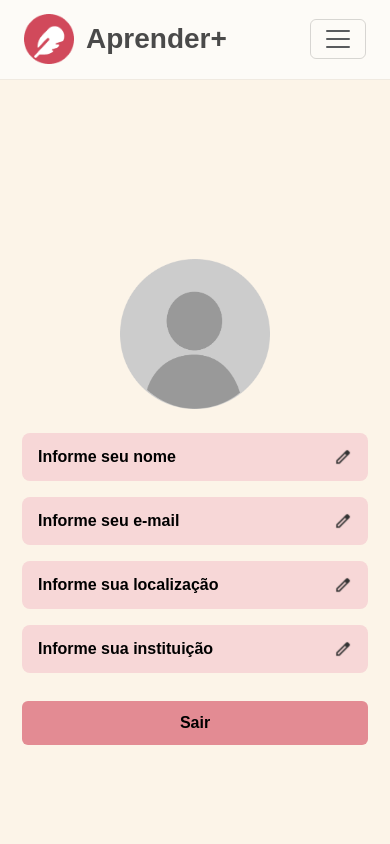
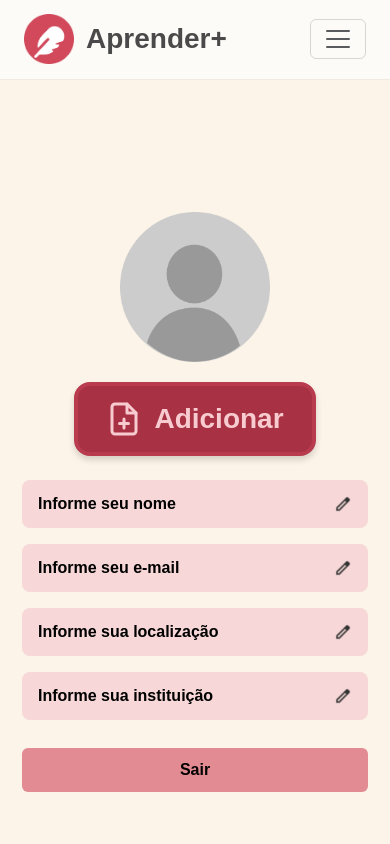
Before and after one commit to Aprender-Hackathon/Trabalho_Hackathon-Novo-, a Vue app: page /usuario-professor in a window 390 px wide. Shown: the top 844 px of the page. Built offline with nearby package versions, Linux system fonts and the light colour scheme.

Commit message:
minha parte quase feita

```diff
--- a/src/components/AbaComentarios.vue
+++ b/src/components/AbaComentarios.vue
@@ -1,8 +1,18 @@
 <script setup>
-import { ref } from 'vue'
+import { ref, onMounted } from 'vue'
 
-const usuarioAtual = ref('Maria')
+const usuarioAtual = ref('Visitante')
 const comentariosAbertos = ref(true)
+
+onMounted(() => {
+  const dadosSalvos = localStorage.getItem('userData')
+  if (dadosSalvos) {
+    const usuario = JSON.parse(dadosSalvos)
+    if (usuario.name) {
+      usuarioAtual.value = usuario.name
+    }
+  }
+})
 
 const comentarios = ref([
   { id: 1, autor: 'Maria', texto: 'Gostei muito dessa atividade!' },
--- a/src/components/BotaoAdicionar.vue
+++ b/src/components/BotaoAdicionar.vue
@@ -1,5 +1,5 @@
 <template>
-  <router-link to="/formulario" class="btn-adicionar">
+  <router-link to="/historico-pag" class="btn-adicionar">
     <svg
       class="icon"
       viewBox="0 0 24 24"
--- a/src/components/TheHeader.vue
+++ b/src/components/TheHeader.vue
@@ -83,7 +83,19 @@ const router = useRouter()
 const route = useRoute()
 
 const salvo = () => router.push('/salvos')
-const perfil = () => router.push('/usuario-pag')
+const perfil = () => {
+  const savedData = localStorage.getItem('userData')
+
+  if (savedData) {
+    const user = JSON.parse(savedData)
+
+    if (user.role === 'professor') {
+      router.push('/usuario-professor')
+      return
+    }
+  }
+  router.push('/usuario-pag')
+}
 
 const isLoggedIn = ref(false)
 
--- a/src/router/index.js
+++ b/src/router/index.js
@@ -86,6 +86,11 @@ const router = createRouter({
       name: 'escolheCadastro',
       component: () => import('../views/PaginaescolhecadastroView.vue')
     },
+     {
+      path: '/historico-pag',
+      name: 'historico',
+      component: () => import('../views/HistoricoView.vue')
+    },
     {
       path: '/salvo-pag',
       redirect: '/salvos',
--- a/src/views/CadastroProfessorView.vue
+++ b/src/views/CadastroProfessorView.vue
@@ -44,6 +44,7 @@
                 required
               />
             </div>
+          </div>
 
           <div class="field-group">
             <label>Instituição:</label>
@@ -56,9 +57,6 @@
                 required
               />
             </div>
-
-            </div>
-
           </div>
 
           <div class="field-group">
@@ -82,7 +80,6 @@
         <div class="card-footer">
           <p>Já tem uma conta?</p>
           <RouterLink to="/login-pag" class="login-link">Entre aqui</RouterLink>
-
         </div>
       </div>
     </div>
@@ -97,23 +94,27 @@ const router = useRouter()
 
 const name = ref('')
 const email = ref('')
+const localizacao = ref('')
+const instituicao = ref('')
 const password = ref('')
 
 const handleRegister = () => {
-  // Gera um ID único para o professor
   const userId = Date.now()
 
   const userData = {
     id: userId,
     name: name.value,
-    email: email.value
+    email: email.value,
+    localizacao: localizacao.value,
+    instituicao: instituicao.value,
+    role: 'professor'
   }
 
   localStorage.setItem('userData', JSON.stringify(userData))
   localStorage.setItem('isLoggedIn', 'true')
 
   window.dispatchEvent(new Event('auth-change'))
-  router.push('/')
+  router.push('/usuario-professor')
 }
 
 const goHome = () => {
--- a/src/views/CadastroView.vue
+++ b/src/views/CadastroView.vue
@@ -74,14 +74,15 @@ const password = ref('')
 const handleRegister = () => {
   const userData = {
     name: name.value,
-    email: email.value
+    email: email.value,
+    role: 'usuario'
   }
 
   localStorage.setItem('userData', JSON.stringify(userData))
   localStorage.setItem('isLoggedIn', 'true')
 
   window.dispatchEvent(new Event('auth-change'))
-  router.push('/')
+  router.push('/usuario-pag')
 }
 
 const goHome = () => {
--- a/src/views/ProfessorUsuarioView.vue
+++ b/src/views/ProfessorUsuarioView.vue
@@ -1,8 +1,12 @@
 <template>
   <div class="full-screen-container">
     <div class="profile-card">
+
+      <div class="avatar-wrapper">
         <div class="avatar-container">
           <img src="../assets/user.png" alt="Foto de perfil" class="avatar-img" />
+        </div>
+        <BotaoAdicionar />
       </div>
 
       <div class="info-container">
@@ -16,34 +20,24 @@
 
           <div class="info-field">
             <span>{{ user.email || 'Informe seu e-mail' }}</span>
-            <button
-              class="icon-btn"
-              type="button"
-              title="Editar e-mail"
-              @click="openModal('email')"
-            >
+            <button class="icon-btn" type="button" title="Editar e-mail" @click="openModal('email')">
               <img src="../assets/pencil.png" alt="Editar" class="pencil-icon" />
             </button>
           </div>
+
           <div class="info-field">
             <span>{{ user.localizacao || 'Informe sua localização' }}</span>
-                <button
-                 class="icon-btn"
-                 type="button"
-                  title="Editar localização"
-                 @click="openModal('localizacao')">
-                <img src="../assets/pencil.png" alt="Editar" class="pencil-icon"/>
+            <button class="icon-btn" type="button" title="Editar localização" @click="openModal('localizacao')">
+              <img src="../assets/pencil.png" alt="Editar" class="pencil-icon" />
             </button>
           </div>
 
           <div class="info-field">
             <span>{{ user.instituicao || 'Informe sua instituição' }}</span>
             <button class="icon-btn" type="button" title="Editar minha instituição" @click="openModal('instituicao')">
-            <img src="../assets/pencil.png" alt="Editar" class="pencil-icon"/>
+              <img src="../assets/pencil.png" alt="Editar" class="pencil-icon" />
             </button>
-
           </div>
-
         </div>
 
         <div class="actions">
@@ -55,13 +49,26 @@
     <div v-if="activeField" class="modal-overlay" @click.self="closeModal">
       <div class="modal-card">
         <div class="modal-header">
-          <h3>Alterar {{ activeField === 'name' ? 'nome' : 'e-mail' }}</h3>
+          <h3>
+            Alterar
+            {{
+              activeField === 'name' ? 'nome' :
+              activeField === 'email' ? 'e-mail' :
+              activeField === 'localizacao' ? 'localização' : 'instituição'
+            }}
+          </h3>
           <button class="close-btn" type="button" @click="closeModal">✕</button>
         </div>
 
         <div class="modal-body">
           <label class="input-label">
-            Novo {{ activeField === 'name' ? 'nome' : 'e-mail' }} <span class="required">*</span>
+            Novo
+            {{
+              activeField === 'name' ? 'nome' :
+              activeField === 'email' ? 'e-mail' :
+              activeField === 'localizacao' ? 'localização' : 'instituição'
+            }}
+            <span class="required">*</span>
           </label>
           <input v-model="tempValue" class="modal-input" @keyup.enter="saveModal" autofocus />
         </div>
@@ -72,23 +79,24 @@
       </div>
     </div>
   </div>
+
 </template>
-
 
 <script setup>
 import { reactive, ref, onMounted } from 'vue'
 import { useRouter } from 'vue-router'
-
+import BotaoAdicionar from '../components/BotaoAdicionar.vue'
 const router = useRouter()
 
 const user = reactive({
   name: '',
   email: '',
+  localizacao: '',
+  instituicao: ''
 })
 
 const activeField = ref(null)
 const tempValue = ref('')
-
 
 onMounted(() => {
   const savedData = localStorage.getItem('userData')
@@ -96,6 +104,8 @@ onMounted(() => {
     const parsedData = JSON.parse(savedData)
     user.name = parsedData.name || ''
     user.email = parsedData.email || ''
+    user.localizacao = parsedData.localizacao || ''
+    user.instituicao = parsedData.instituicao || ''
   }
 })
 
@@ -109,14 +119,15 @@ const closeModal = () => {
   tempValue.value = ''
 }
 
-
 const saveModal = () => {
   if (activeField.value) {
     user[activeField.value] = tempValue.value
 
     localStorage.setItem('userData', JSON.stringify({
       name: user.name,
-      email: user.email
+      email: user.email,
+      localizacao: user.localizacao,
+      instituicao: user.instituicao
     }))
   }
   closeModal()
@@ -128,7 +139,6 @@ const handleLogout = () => {
   router.push('/')
 }
 </script>
-
 
 <style scoped>
 *, *::before, *::after {
@@ -147,18 +157,25 @@ const handleLogout = () => {
 
 .profile-card {
   display: flex;
-  align-items: center;
+  align-items: flex-start;
   gap: 40px;
   width: 100%;
-  max-width: 700px;
+  max-width: 750px;
   padding: 30px;
   font-family: sans-serif;
 }
 
+.avatar-wrapper {
+  display: flex;
+  flex-direction: column;
+  align-items: center;
+  gap: 20px;
+  flex-shrink: 0;
+}
+
 .avatar-container {
-  width: 260px;
-  height: 260px;
-  flex-shrink: 0;
+  width: 220px;
+  height: 220px;
 }
 
 .avatar-img {
@@ -322,13 +339,14 @@ const handleLogout = () => {
 @media (max-width: 768px) {
   .profile-card {
     flex-direction: column;
+    align-items: center;
     gap: 24px;
     padding: 20px 10px;
   }
 
   .avatar-container {
-    width: 200px;
-    height: 200px;
+    width: 180px;
+    height: 180px;
   }
 
   .actions {
--- a/src/views/VizuPratView.vue
+++ b/src/views/VizuPratView.vue
@@ -42,12 +42,16 @@ function alternarMostrarAtvs() {
             :arquivo="atividade.arquivo"
             :isSalvo="atividade.salvo"
         />
+
         <AbaComentarios/>
-       <BotaoMaisResultados
-    @carregar="alternarMostrarAtvs"
-    class="mais"
-    :text="mostrarAtvs ? 'Mostrar Menos' : 'Mostrar Mais'"
-/>
+
+        <div class="container-botao">
+            <BotaoMaisResultados
+                @carregar="alternarMostrarAtvs"
+                class="mais"
+                :text="mostrarAtvs ? 'Mostrar Menos' : 'Mostrar Mais'"
+            />
+        </div>
 
         <div v-if="mostrarAtvs" class="cards">
           <BotaoPratica
@@ -66,14 +70,19 @@ function alternarMostrarAtvs() {
 </template>
 
 <style scoped>
+.container-botao {
+  display: flex;
+  justify-content: center;
+  width: 100%;
+}
 
 .mais {
   margin-bottom: 2vw;
 }
+
 .cards {
   display: flex;
   flex-wrap: wrap;
   padding: 20px 70px;
 }
-
 </style>
--- a/src/views/VizuView.vue
+++ b/src/views/VizuView.vue
@@ -44,14 +44,16 @@ function alternarMostrarAtvs() {
             :isSalvo="atividade.salvo"
         />
         <AbaComentarios/>
+
+        <div class="container-botao">
             <BotaoMaisResultados
                 @carregar="alternarMostrarAtvs"
                 class="mais"
                 :text="mostrarAtvs ? 'Mostrar Menos' : 'Mostrar Mais'"
             />
+        </div>
 
         <div v-if="mostrarAtvs" class="cards">
-
             <BotaoExplorar
               v-for="item in atvsRelacionadas"
               :key="item.id"
@@ -66,21 +68,24 @@ function alternarMostrarAtvs() {
               @salvar="alternarSalvar(item.id)"
               @click="mostrarAtvs = false"
             />
-
-
         </div>
     </div>
 </template>
 
 <style scoped>
+.container-botao {
+  display: flex;
+  justify-content: center;
+  width: 100%;
+}
 
 .mais {
   margin-bottom: 2vw;
 }
+
 .cards {
   display: flex;
   flex-wrap: wrap;
   padding: 20px 70px;
 }
-
 </style>
```
Lines whose indentation alone changed are shown as unchanged.
